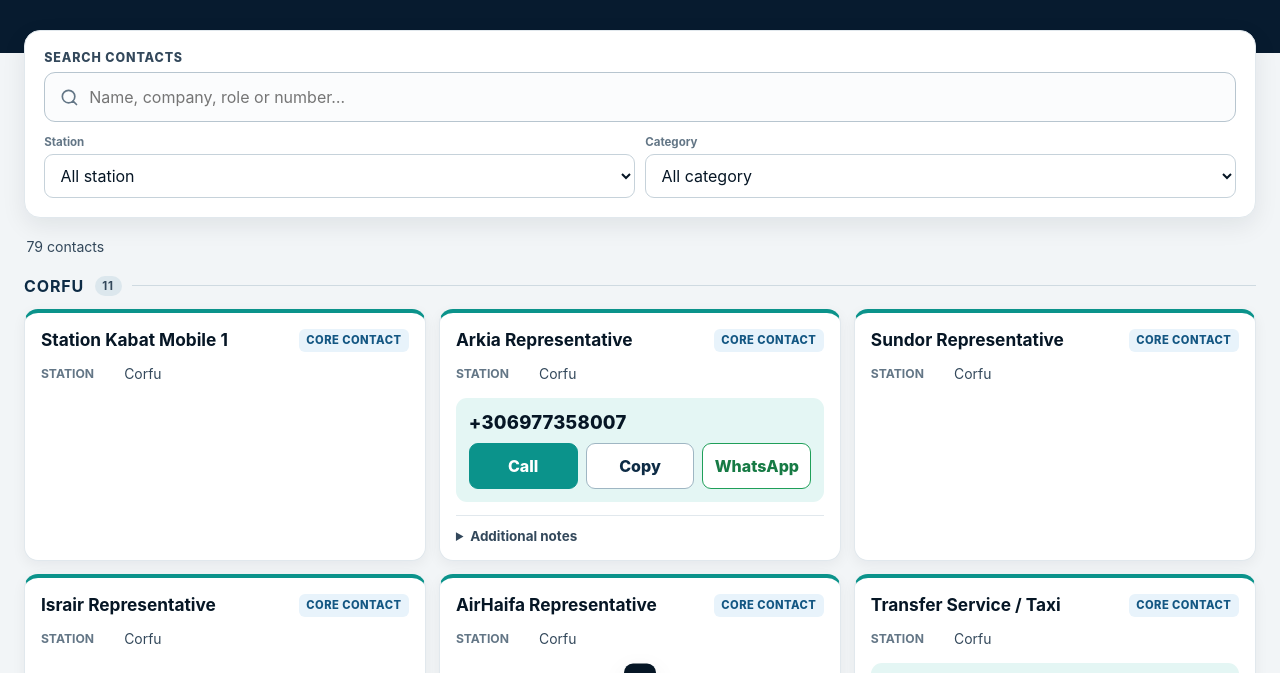
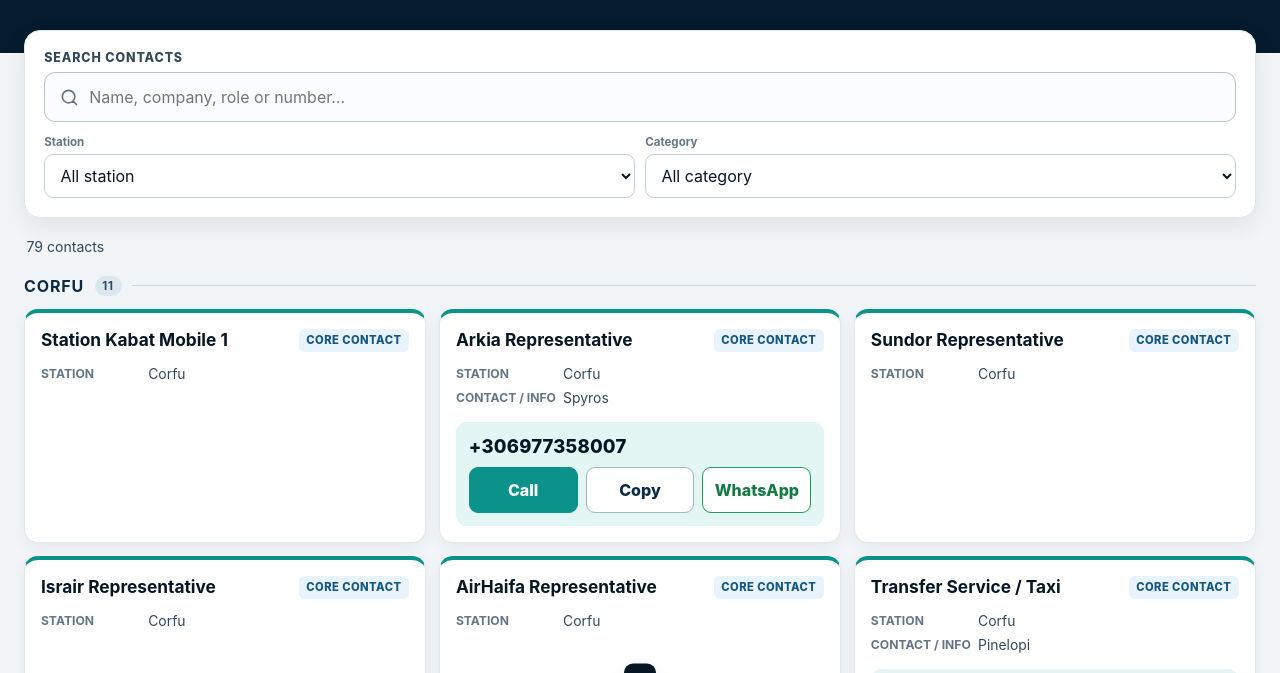
Before and after one commit to saertna7777-sketch/aviation-operations, a plain HTML site: page index.html in a window 1280 px wide. Shown: the part 127-800 px from the top of the page. Drawn offline with Linux system fonts and the light colour scheme.

Commit message:
Add files via upload

```diff
--- a/app.js
+++ b/app.js
@@ -95,8 +95,8 @@ function card(row, index) {
     </div></div>` : "";
   return `<article class="contact-card" aria-labelledby="contact-${index}"><div class="card-body">
     <div class="card-top"><div><h3 id="contact-${index}" class="contact-name">${escapeHTML(title)}</h3>${company ? `<p class="company">${escapeHTML(company)}</p>` : ""}</div>${clean(row.category) ? `<span class="badge">${escapeHTML(row.category)}</span>` : ""}</div>
-    <ul class="details">${detail("Role",row.role)}${detail("Station",row.station)}${detail("Rep.",row.representativeType)}${detail("Email",row.email,true)}</ul>
-    ${phonePanel}${notes ? `<details class="notes"><summary>Additional notes</summary><p>${escapeHTML(notes)}</p></details>` : ""}
+    <ul class="details">${detail("Role",row.role)}${detail("Station",row.station)}${detail("Rep.",row.representativeType)}${detail("Contact / info",notes)}${detail("Email",row.email,true)}</ul>
+    ${phonePanel}
   </div></article>`;
 }
 
--- a/service-worker.js
+++ b/service-worker.js
@@ -1,4 +1,4 @@
-const CACHE_NAME = "operations-contacts-v3";
+const CACHE_NAME = "operations-contacts-v4";
 const APP_SHELL = ["./", "./index.html", "./styles.css", "./app.js", "./manifest.json", "./contacts.json", "./icon-192.png", "./icon-512.png"];
 
 self.addEventListener("install", event => {
--- a/styles.css
+++ b/styles.css
@@ -32,7 +32,7 @@ input[type=search]{width:100%;min-height:50px;padding:.75rem 2.8rem .75rem 2.75r
 .group{margin-bottom:1.6rem}.group-heading{display:flex;align-items:center;gap:.65rem;margin:0 0 .8rem;font-size:1rem;color:var(--navy-800);text-transform:uppercase;letter-spacing:.055em}.group-heading::after{content:"";height:1px;flex:1;background:#cfdae1}.group-count{padding:.18rem .48rem;border-radius:99px;background:#dce7ed;color:var(--slate-700);font-size:.72rem}
 .contact-grid{display:grid;grid-template-columns:1fr;gap:.8rem}.contact-card{overflow:hidden;background:#fff;border:1px solid var(--grey-200);border-top:4px solid var(--teal-500);border-radius:14px;box-shadow:0 4px 14px rgba(5,24,42,.055)}
 .card-body{padding:1rem}.card-top{display:flex;justify-content:space-between;gap:.7rem;align-items:start}.contact-name{margin:0;font-size:1.08rem;line-height:1.25}.company{margin:.25rem 0 0;color:var(--blue-600);font-weight:750}.badge{flex:0 0 auto;padding:.28rem .48rem;border-radius:6px;background:var(--blue-100);color:#145783;font-size:.7rem;font-weight:800;text-transform:uppercase;letter-spacing:.04em}
-.details{display:grid;gap:.5rem;margin:.9rem 0 0;padding:0;list-style:none}.detail{display:grid;grid-template-columns:76px 1fr;gap:.45rem;font-size:.87rem}.detail-label{color:var(--slate-500);font-size:.76rem;font-weight:750;text-transform:uppercase}.detail-value{min-width:0;overflow-wrap:anywhere;color:var(--slate-700)}.detail-value a{color:var(--blue-600);font-weight:650}
+.details{display:grid;gap:.5rem;margin:.9rem 0 0;padding:0;list-style:none}.detail{display:grid;grid-template-columns:100px 1fr;gap:.45rem;font-size:.87rem}.detail-label{color:var(--slate-500);font-size:.76rem;font-weight:750;text-transform:uppercase}.detail-value{min-width:0;overflow-wrap:anywhere;color:var(--slate-700)}.detail-value a{color:var(--blue-600);font-weight:650}
 .phone-panel{margin-top:1rem;padding:.8rem;background:var(--teal-100);border-radius:11px}.phone-number{display:block;margin-bottom:.65rem;color:var(--navy-950);font-size:1.15rem;font-weight:850;text-decoration:none;letter-spacing:.012em}.actions{display:grid;grid-template-columns:repeat(2,1fr);gap:.5rem}.action{display:flex;align-items:center;justify-content:center;min-height:46px;padding:.55rem .7rem;border:1px solid #9fb6c3;border-radius:9px;background:#fff;color:var(--navy-800);font-weight:800;text-decoration:none;cursor:pointer}.action.primary{border-color:var(--teal-500);background:var(--teal-500);color:#fff}.action.whatsapp{border-color:#1f9f59;color:#167a44}.action:disabled{opacity:.55;cursor:not-allowed}
 .notes{margin-top:.8rem;border-top:1px solid var(--grey-200)}.notes summary{padding:.75rem 0 0;color:var(--slate-700);font-size:.84rem;font-weight:750;cursor:pointer}.notes p{margin:.6rem 0 0;color:var(--slate-700);font-size:.87rem;line-height:1.5;white-space:pre-wrap}
 .empty-state{max-width:480px;margin:4rem auto;padding:2rem;text-align:center}.empty-icon{font-size:3rem;color:var(--slate-500)}.empty-state h2{margin:.5rem 0}.empty-state p{color:var(--slate-500)}.secondary-button{min-height:44px;padding:.65rem 1rem;border:1px solid #aabac5;border-radius:9px;background:#fff;color:var(--navy-900);font-weight:750;cursor:pointer}
```
